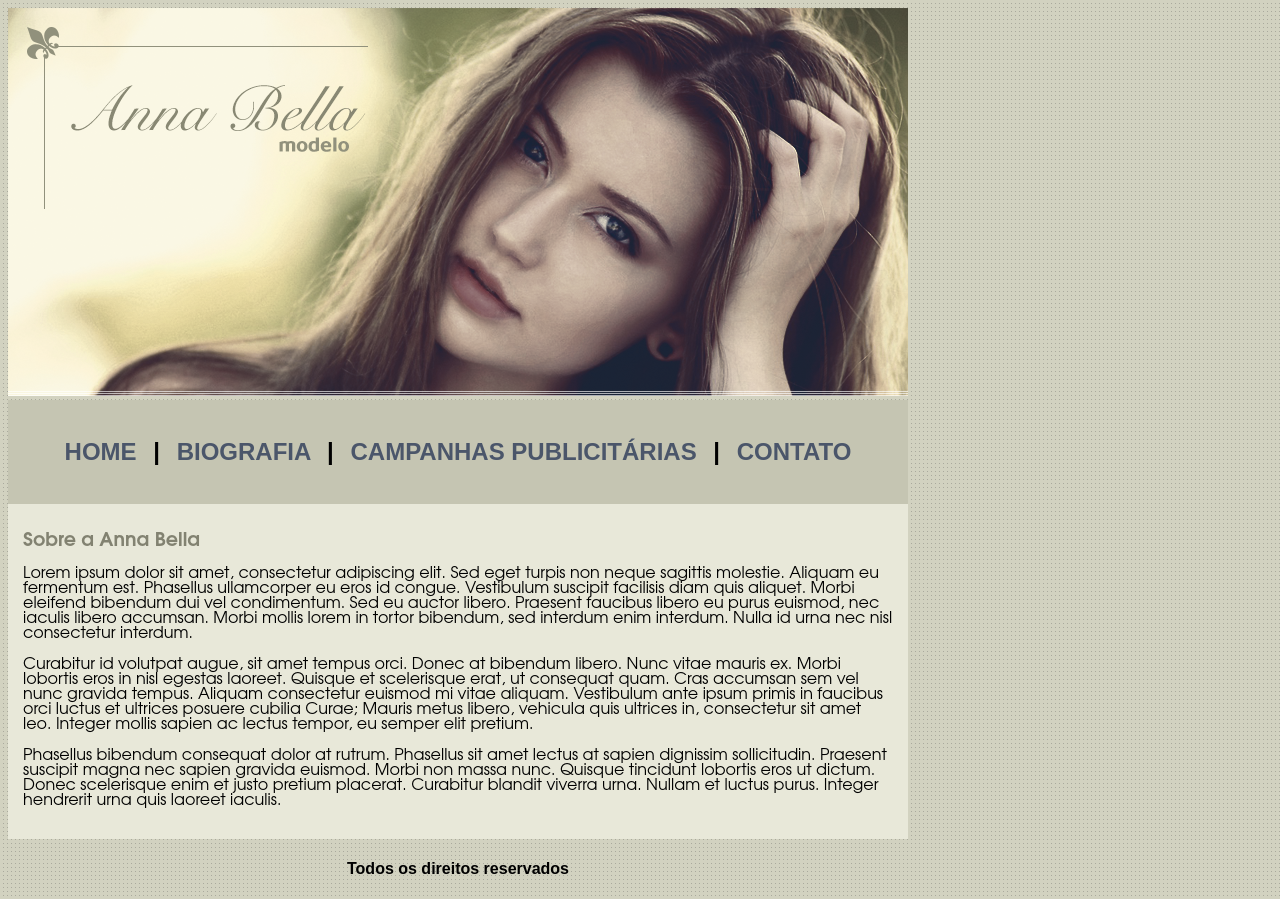
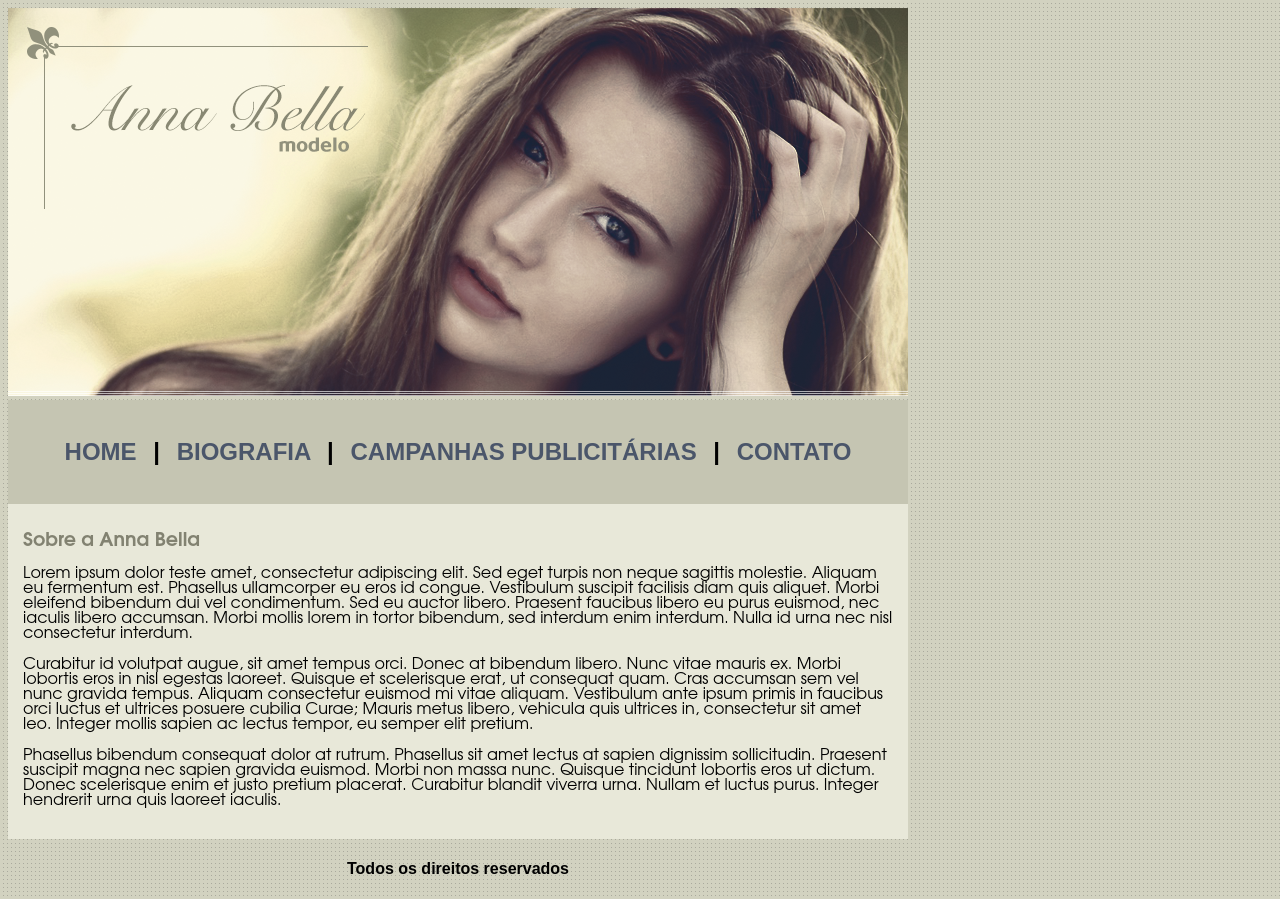
Before and after one commit to richardmarllon/projetofinal, a plain HTML site: page index.html in a window 1280 px wide. Drawn offline with Linux system fonts and the light colour scheme.

Commit message:
Update index.html

```diff
--- a/index.html
+++ b/index.html
@@ -24,7 +24,7 @@
 	<div class="corpo">
 		<h1>Sobre a Anna Bella</h1>
 		<p>
-			Lorem ipsum dolor sit amet, consectetur adipiscing elit. Sed eget turpis non neque sagittis molestie. Aliquam eu fermentum est. Phasellus ullamcorper eu eros id congue. Vestibulum suscipit facilisis diam quis aliquet. Morbi eleifend bibendum dui vel condimentum. Sed eu auctor libero. Praesent faucibus libero eu purus euismod, nec iaculis libero accumsan. Morbi mollis lorem in tortor bibendum, sed interdum enim interdum. Nulla id urna nec nisl consectetur interdum.
+			Lorem ipsum dolor teste amet, consectetur adipiscing elit. Sed eget turpis non neque sagittis molestie. Aliquam eu fermentum est. Phasellus ullamcorper eu eros id congue. Vestibulum suscipit facilisis diam quis aliquet. Morbi eleifend bibendum dui vel condimentum. Sed eu auctor libero. Praesent faucibus libero eu purus euismod, nec iaculis libero accumsan. Morbi mollis lorem in tortor bibendum, sed interdum enim interdum. Nulla id urna nec nisl consectetur interdum.
 		</p>
 		<p>
 			Curabitur id volutpat augue, sit amet tempus orci. Donec at bibendum libero. Nunc vitae mauris ex. Morbi lobortis eros in nisl egestas laoreet. Quisque et scelerisque erat, ut consequat quam. Cras accumsan sem vel nunc gravida tempus. Aliquam consectetur euismod mi vitae aliquam. Vestibulum ante ipsum primis in faucibus orci luctus et ultrices posuere cubilia Curae; Mauris metus libero, vehicula quis ultrices in, consectetur sit amet leo. Integer mollis sapien ac lectus tempor, eu semper elit pretium.
```
